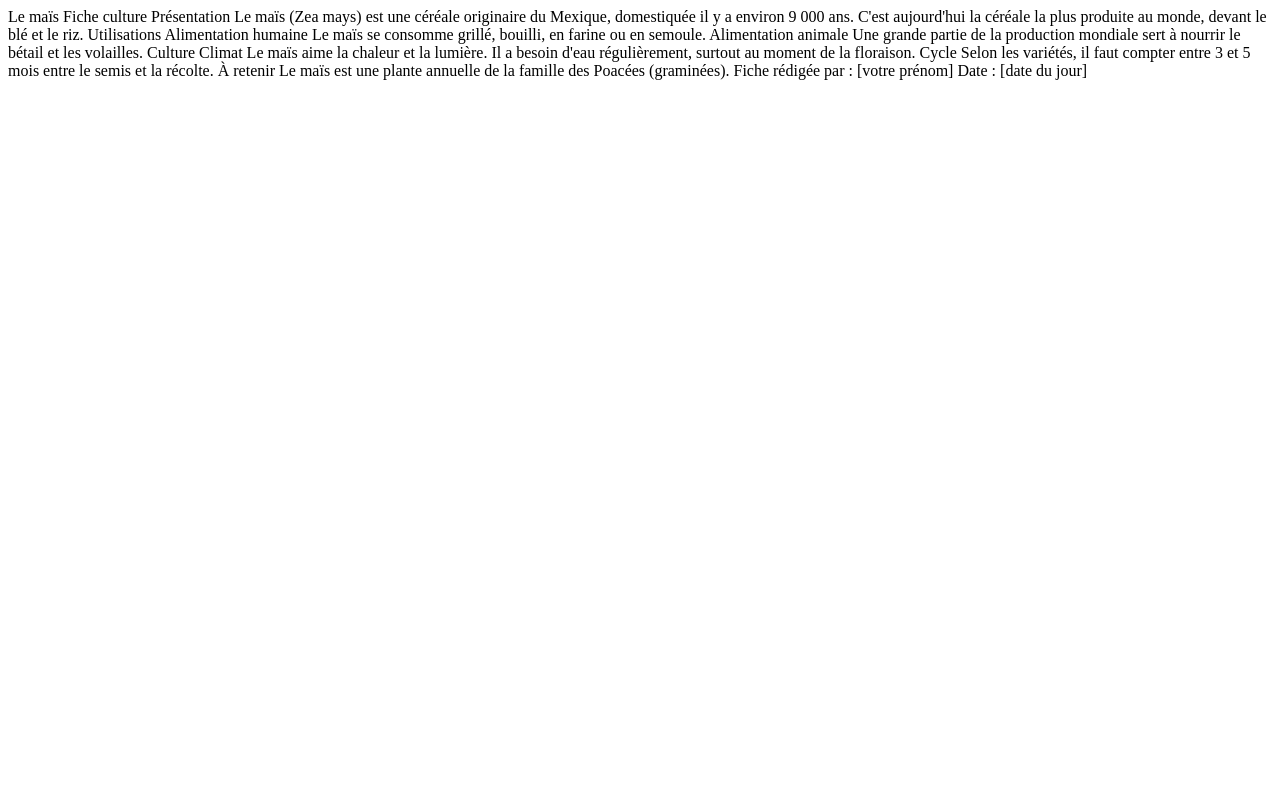
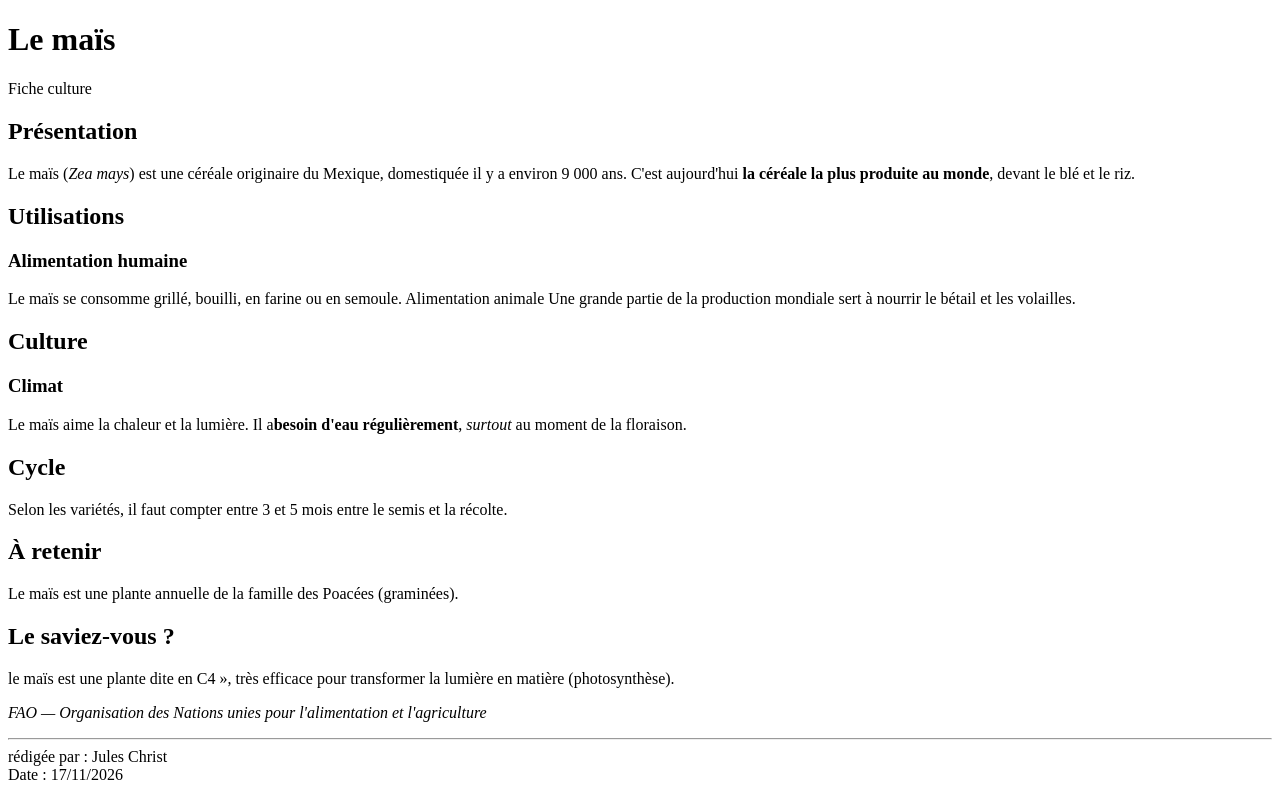
Before and after one commit to juleschristkanga/exercices-html-main-niveau-1-graine, a plain HTML site: page 02-titres-paragraphes/index.html in a window 1280 px wide. Drawn offline with Linux system fonts and the light colour scheme.

Commit message:
exercice 2

```diff
--- a/02-titres-paragraphes/index.html
+++ b/02-titres-paragraphes/index.html
@@ -12,28 +12,31 @@
     Ajoutez les balises demandées dans le README (étapes 1 à 8).
   -->
 
-  Le maïs
-  Fiche culture
+  <h1>Le maïs</h1>
+  <p>Fiche culture</p>
 
-  Présentation
-  Le maïs (Zea mays) est une céréale originaire du Mexique, domestiquée il y a environ 9 000 ans. C'est aujourd'hui la céréale la plus produite au monde, devant le blé et le riz.
+ <h2>Présentation</h2>
+ <p>Le maïs (<i>Zea mays</i>) est une céréale originaire du Mexique, domestiquée il y a environ 9 000 ans. C'est aujourd'hui <strong>la céréale la plus produite au monde</strong>, devant le blé et le riz.</p>
 
-  Utilisations
-  Alimentation humaine
-  Le maïs se consomme grillé, bouilli, en farine ou en semoule.
+ <h2>Utilisations</h2>
+  <h3>Alimentation humaine</h3>
+  <p>Le maïs se consomme grillé, bouilli, en farine ou en semoule.
   Alimentation animale
-  Une grande partie de la production mondiale sert à nourrir le bétail et les volailles.
+  Une grande partie de la production mondiale sert à nourrir le bétail et les volailles.</p>
 
-  Culture
-  Climat
-  Le maïs aime la chaleur et la lumière. Il a besoin d'eau régulièrement, surtout au moment de la floraison.
-  Cycle
-  Selon les variétés, il faut compter entre 3 et 5 mois entre le semis et la récolte.
+  <h2>Culture</h2>
+  <h3>Climat</h3>
+  <p>Le maïs aime la chaleur et la lumière. Il a<strong>besoin d'eau régulièrement</strong>, <em>surtout </em>au moment de la floraison.
+   <h2>Cycle</h2>
+  Selon les variétés, il faut compter entre 3 et 5 mois entre le semis et la récolte.</p>
 
-  À retenir
-  Le maïs est une plante annuelle de la famille des Poacées (graminées).
+  <h2>À retenir</h2>
+  <p>Le maïs est une plante annuelle de la famille des Poacées (graminées).</p>
+  <h2> Le saviez-vous ?</h2>
+  <p>le maïs est une plante dite  en C4 », très efficace pour transformer la lumière en matière (photosynthèse).</p>
+  <p><cite>FAO — Organisation des Nations unies pour l'alimentation et l'agriculture</cite></p>
 
-  Fiche rédigée par : [votre prénom]
-  Date : [date du jour]
+  <p><hr> rédigée par : Jules Christ<br>
+  Date : 17/11/2026</p>
 </body>
 </html>
```
Also changed, not shown: 01-premiere-page/index.html (line endings or trailing spaces).
